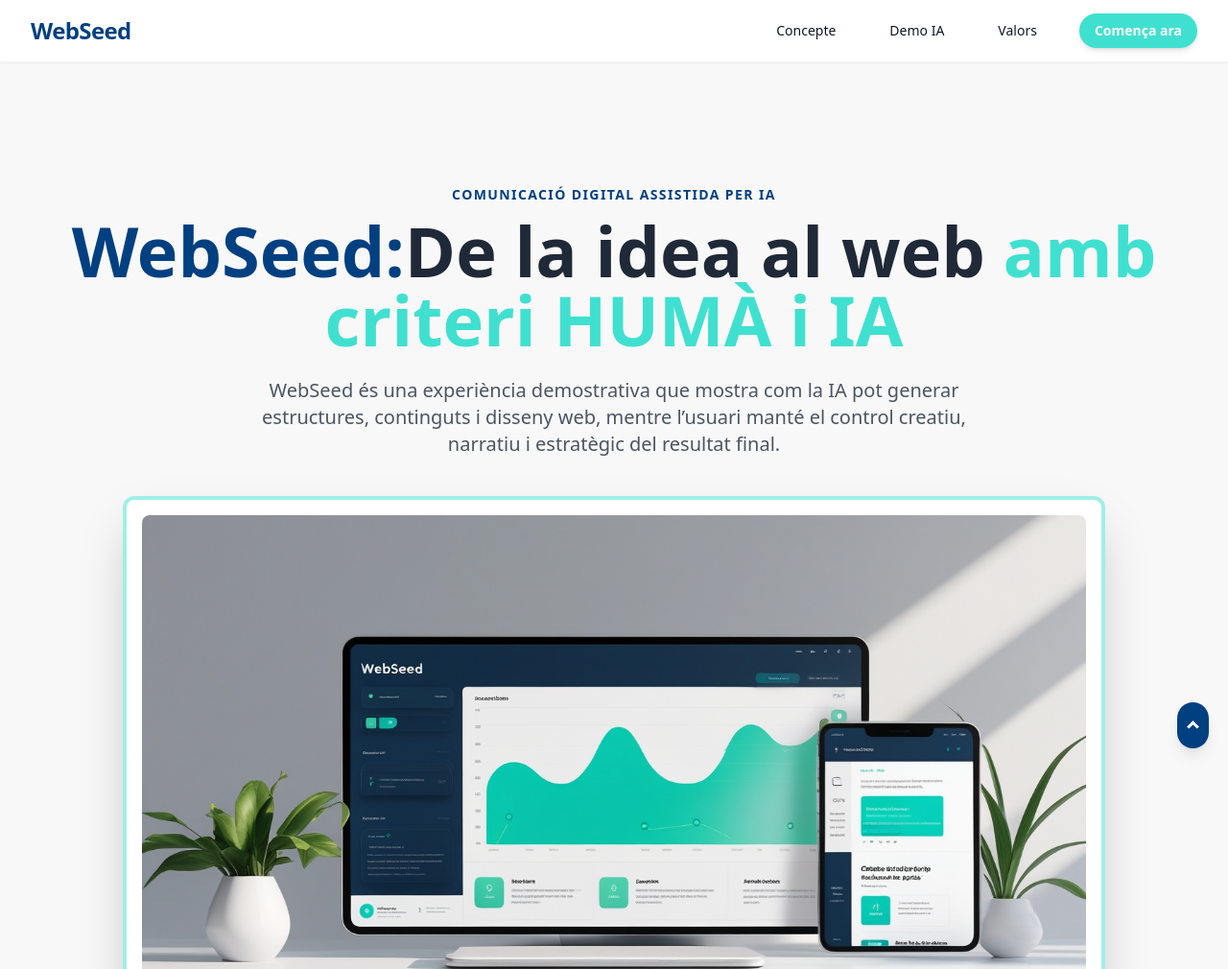
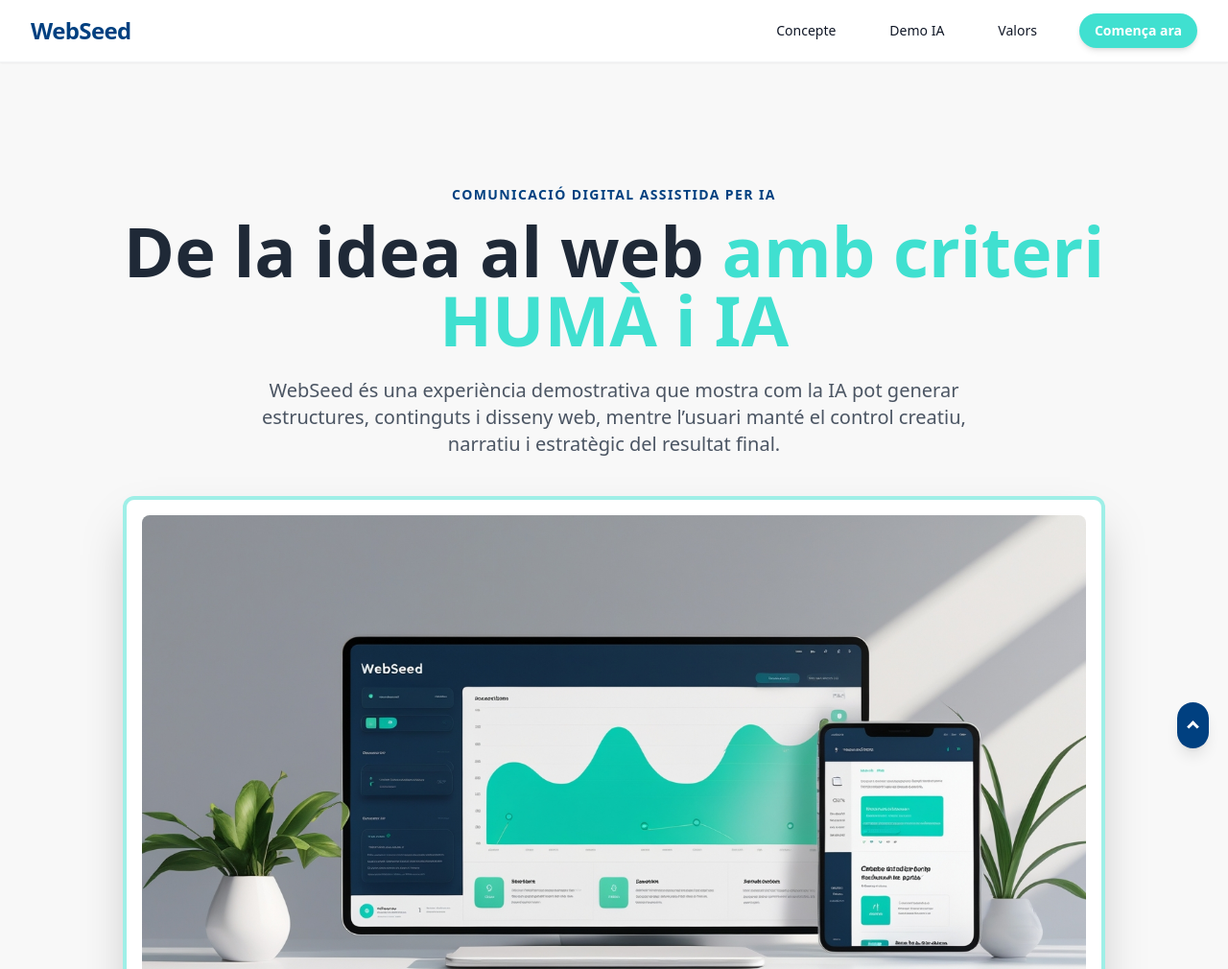
Before and after one commit to bnb1984/WebSeed, a plain HTML site: page index.html in a window 1280 px wide. Shown: the top 1010 px of the page at 96% size. Drawn offline with nearby package versions, Linux system fonts and the light colour scheme.

Commit message:
Update index.html

```diff
--- a/index.html
+++ b/index.html
@@ -74,7 +74,7 @@
                 <p class="text-primary-dark font-semibold text-sm uppercase tracking-widest mb-3">
                     Comunicació digital assistida per IA</p>
                 <h1 class="text-5xl lg:text-7xl font-extrabold text-gray-800 mb-6 leading-tight">
-                    <span class="text-primary-dark">WebSeed:</span>De la idea al web <span class="text-accent-light"> amb criteri HUMÀ i IA</span>
+                    <span class="text-primary-dark"></span>De la idea al web <span class="text-accent-light"> amb criteri HUMÀ i IA</span>
                 </h1>
                 <p class="text-xl text-gray-600 max-w-3xl mx-auto mb-10">
                     WebSeed és una experiència demostrativa que mostra com la IA pot generar estructures, continguts i disseny web, mentre l’usuari manté el control
```
